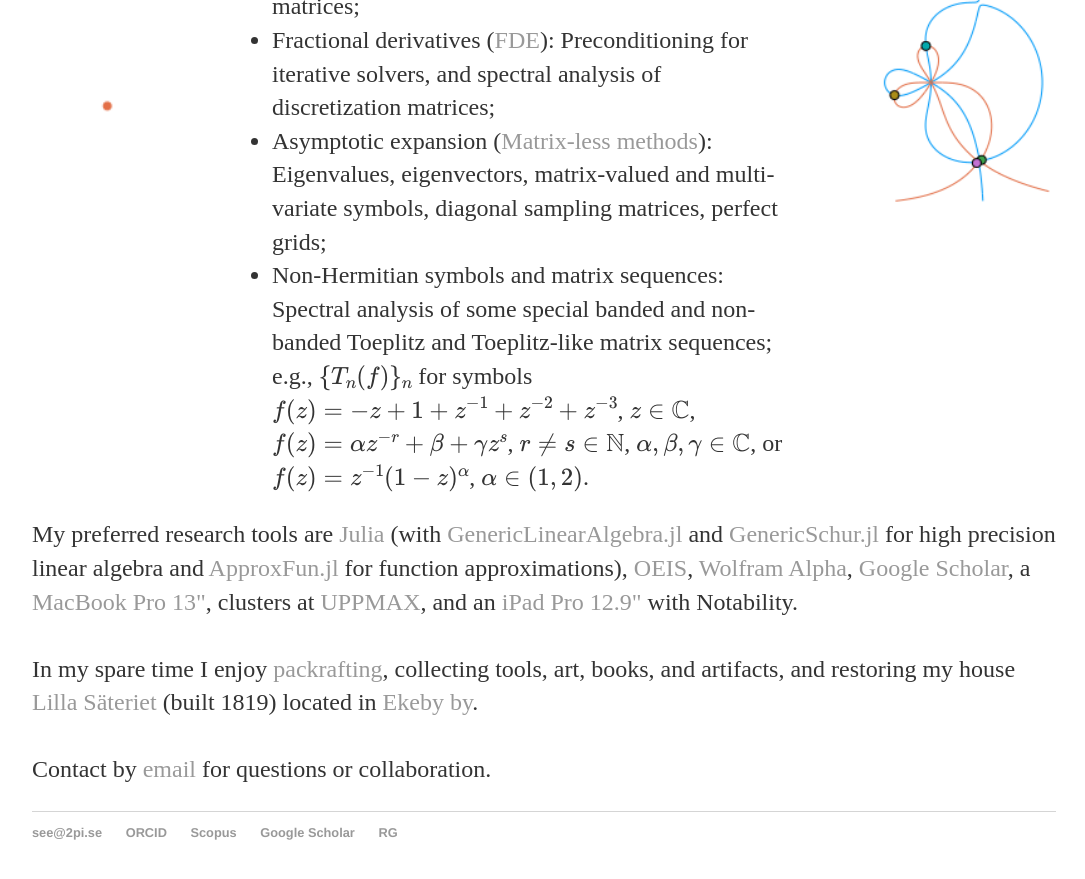
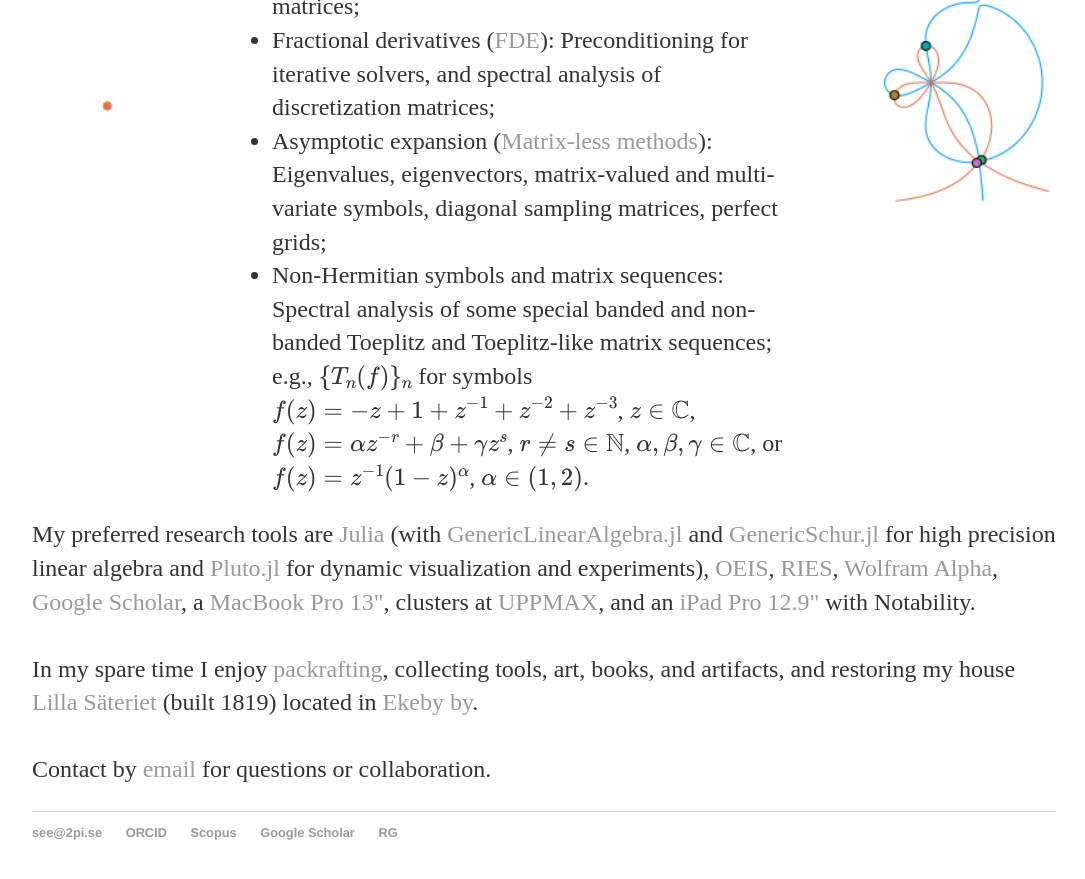
Before and after one commit to sverek/sverek.github.io, a Jekyll site: the page built from index.html, in a window 1280 px wide and 900 px high, scrolled down 1090 px. Shown: the top 879 px of the window, without its empty margins (96-1181 px from the left). Built offline with Jekyll 4.4.1, drawn with Linux system fonts in a browser that asks for light colours.

Commit message:
Some updates.

```diff
--- a/index.html
+++ b/index.html
@@ -45,7 +45,7 @@ title: www.2pi.se
   			<li>Non-Hermitian symbols and matrix sequences: Spectral analysis of some special banded and non-banded Toeplitz and Toeplitz-like matrix sequences; e.g., \(\{T_n(f)\}_n\) for symbols \(f(z)=-z+1+z^{-1}+z^{-2}+z^{-3}\), \(z\in\mathbb{C}\), \(f(z)=\alpha z^{-r}+\beta+\gamma z^s\), \(r\neq s\in\mathbb{N}\), \(\alpha,\beta,\gamma\in\mathbb{C}\), or \(f(z)=z^{-1}(1-z)^\alpha\), \(\alpha\in(1,2)\).</li>
 		</ul>
 	<p>
-		My preferred research tools are <a href="https://www.julialang.org">Julia</a> (with <a href="https://github.com/JuliaLinearAlgebra/GenericLinearAlgebra.jl">GenericLinearAlgebra.jl</a> and <a href="https://github.com/RalphAS/GenericSchur.jl">GenericSchur.jl</a> for high precision linear algebra and <a href="https://github.com/JuliaApproximation/ApproxFun.jl">ApproxFun.jl</a> for function approximations), <a href="https://oeis.org">OEIS</a>, <a href="https://www.wolframalpha.com">Wolfram Alpha</a>, <a href="https://scholar.google.com">Google Scholar</a>, a <a href="https://www.apple.com/se/macbook-pro">MacBook Pro 13"</a>, clusters at <a href="https://www.uppmax.uu.se/">UPPMAX</a>, and an <a href="https://www.apple.com/se/ipad-pro">iPad Pro 12.9"</a> with Notability.<br><br>
+		My preferred research tools are <a href="https://www.julialang.org">Julia</a> (with <a href="https://github.com/JuliaLinearAlgebra/GenericLinearAlgebra.jl">GenericLinearAlgebra.jl</a> and <a href="https://github.com/RalphAS/GenericSchur.jl">GenericSchur.jl</a> for high precision linear algebra and <a href="https://github.com/fonsp/Pluto.jl">Pluto.jl</a> for dynamic visualization and experiments), <a href="https://oeis.org">OEIS</a>, <a href="https://mrob.com/pub/ries/">RIES</a>, <a href="https://www.wolframalpha.com">Wolfram Alpha</a>, <a href="https://scholar.google.com">Google Scholar</a>, a <a href="https://www.apple.com/se/macbook-pro">MacBook Pro 13"</a>, clusters at <a href="https://www.uppmax.uu.se/">UPPMAX</a>, and an <a href="https://www.apple.com/se/ipad-pro">iPad Pro 12.9"</a> with Notability.<br><br>
     In my spare time I enjoy <a href="https://vimeo.com/181259608">packrafting</a>, collecting tools, art, books, and artifacts, and restoring my house <a href="/img/ls.jpg">Lilla Säteriet</a> (built 1819) located in <a href="https://www.lansstyrelsen.se/uppsala/besok-och-upptack/kulturmiljoer/byggnadsminnen/ekeby-by.html">Ekeby by</a>.<br><br>
 		Contact by <a href="mailto:see@2pi.se">email</a> for questions or collaboration.</p>
 </div>
```
